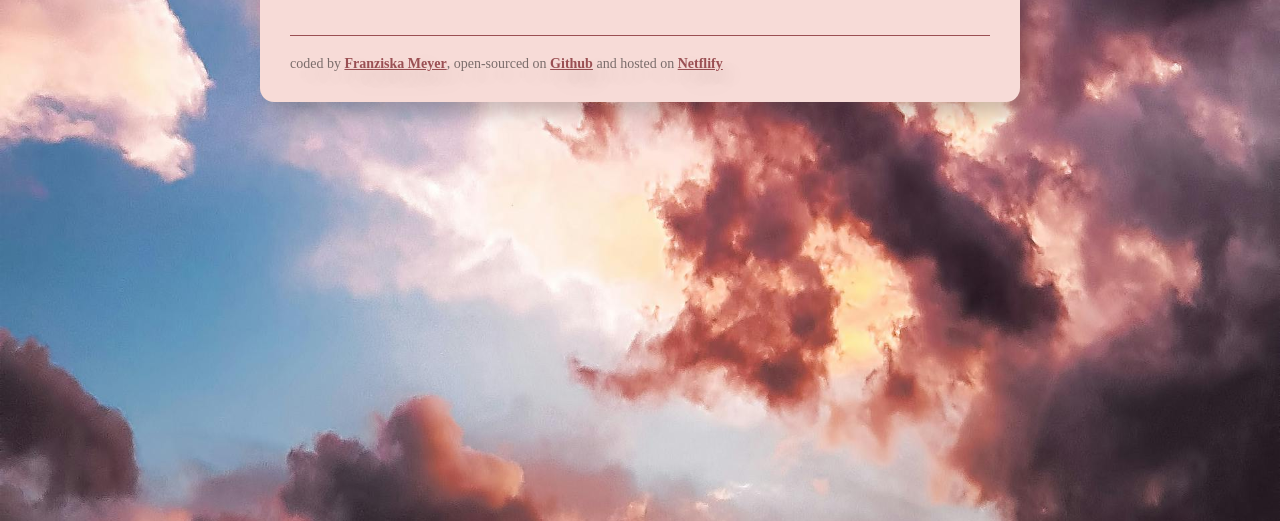
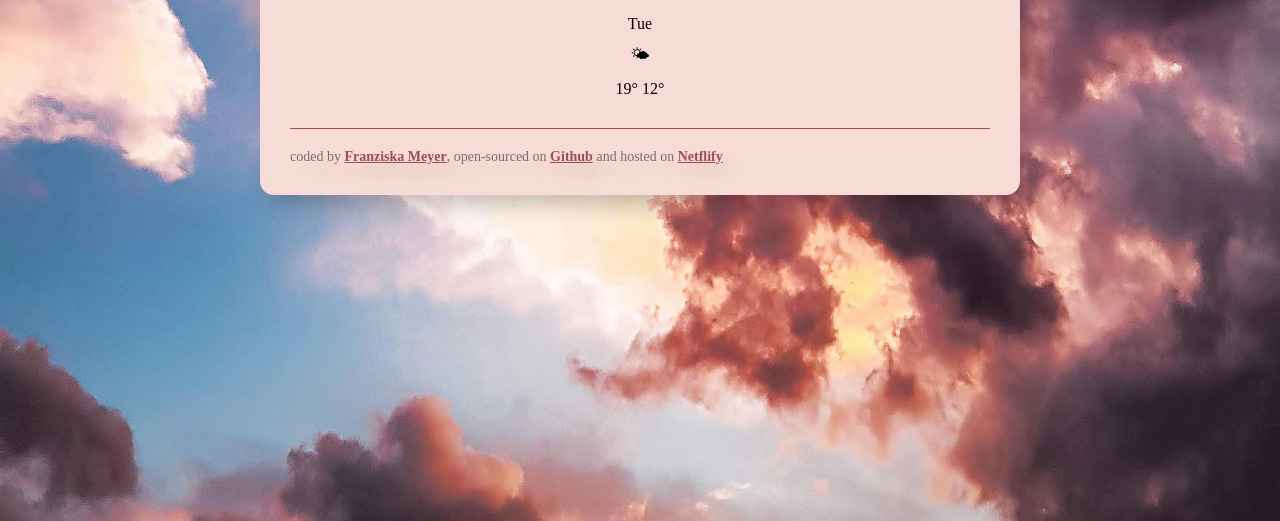
Before and after one commit to Ziskacodes/my-personal-weather-app, a plain HTML site: page index.html in a window 1280 px wide. Shown: the part 279-800 px from the top of the page. Drawn offline with nearby package versions, Linux system fonts and the light colour scheme; no server answers; a web font is replaced by a local one.

Commit message:
added the first forecast html/css

```diff
--- a/index.html
+++ b/index.html
@@ -40,6 +40,14 @@
     </div>
         </div>
 <br>
+<div class="weather-forecast">
+    <div class="weather-forecast-day">
+        <div class="forecast-day">Tue</div>
+        <div class="forecast-icon">🌤</div>
+        <div class="forecast-temperatures">
+        <div id="forecast-temperature">19° 12°</div>
+    </div>
+</div>
         </main>
     <footer>coded by <a href="https://github.com/Ziskacodes">Franziska Meyer</a>, open-sourced on <a href="https://github.com/Ziskacodes/my-personal-weather-app">Github</a> and hosted on <a href="https://my-personal-weather-app-shecodes.netlify.app/">Netflify</a></footer>
 </div>
--- a/src/style.css
+++ b/src/style.css
@@ -92,3 +92,22 @@ text-shadow: 10px 10px 20px rgba(0, 0, 0, 0.2);}
 
 a{color: #9A4F53;
 font-weight:bold;}
+
+.forecast-day{
+    text-align: center;
+}
+
+.forecast-icon{
+    text-align: center;
+    margin: 10px;
+}
+
+.forecast-temperatures{
+    text-align: center;
+    display: flex;
+    justify-content: center;
+    margin: 10px;
+}
+.forecast-temperature{
+    padding: 0 15px;
+}
```
